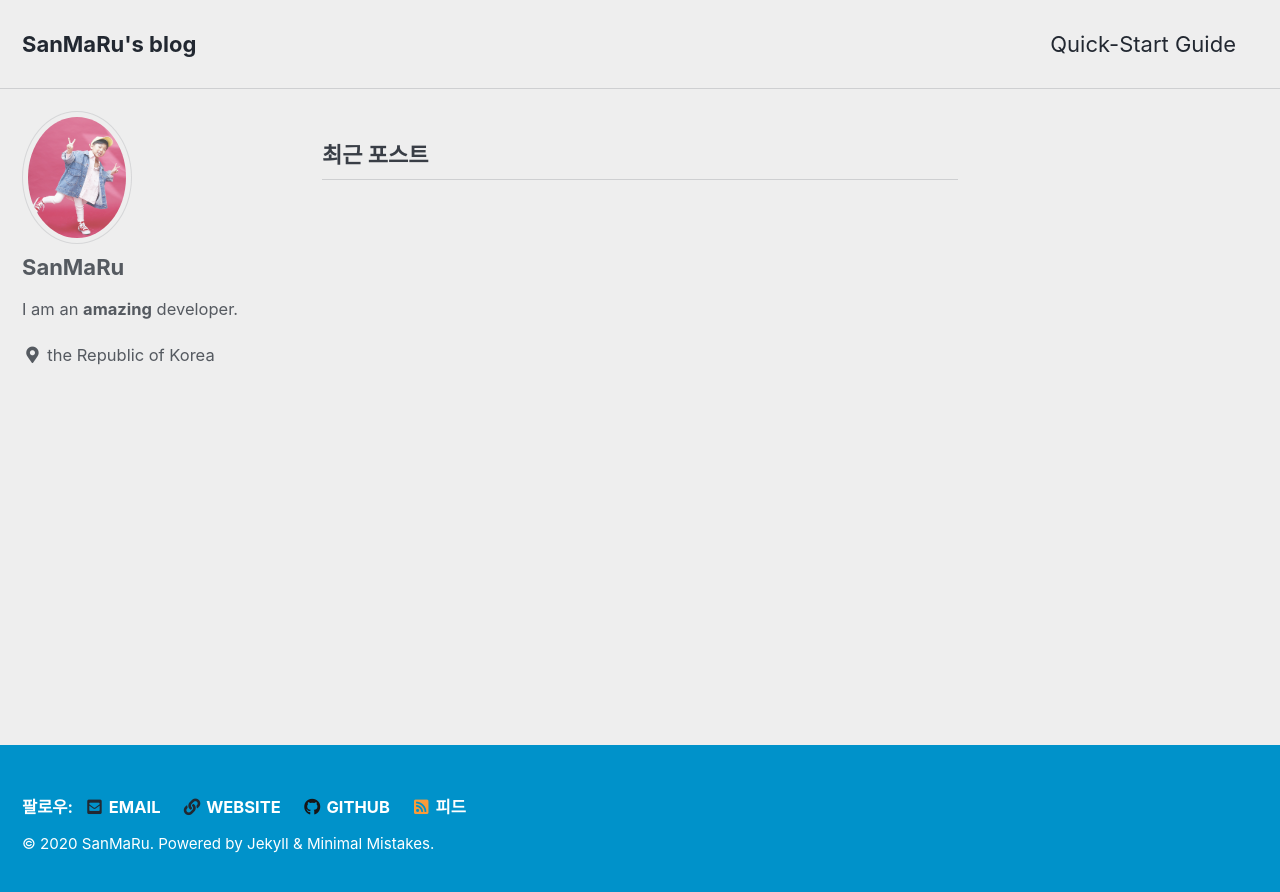
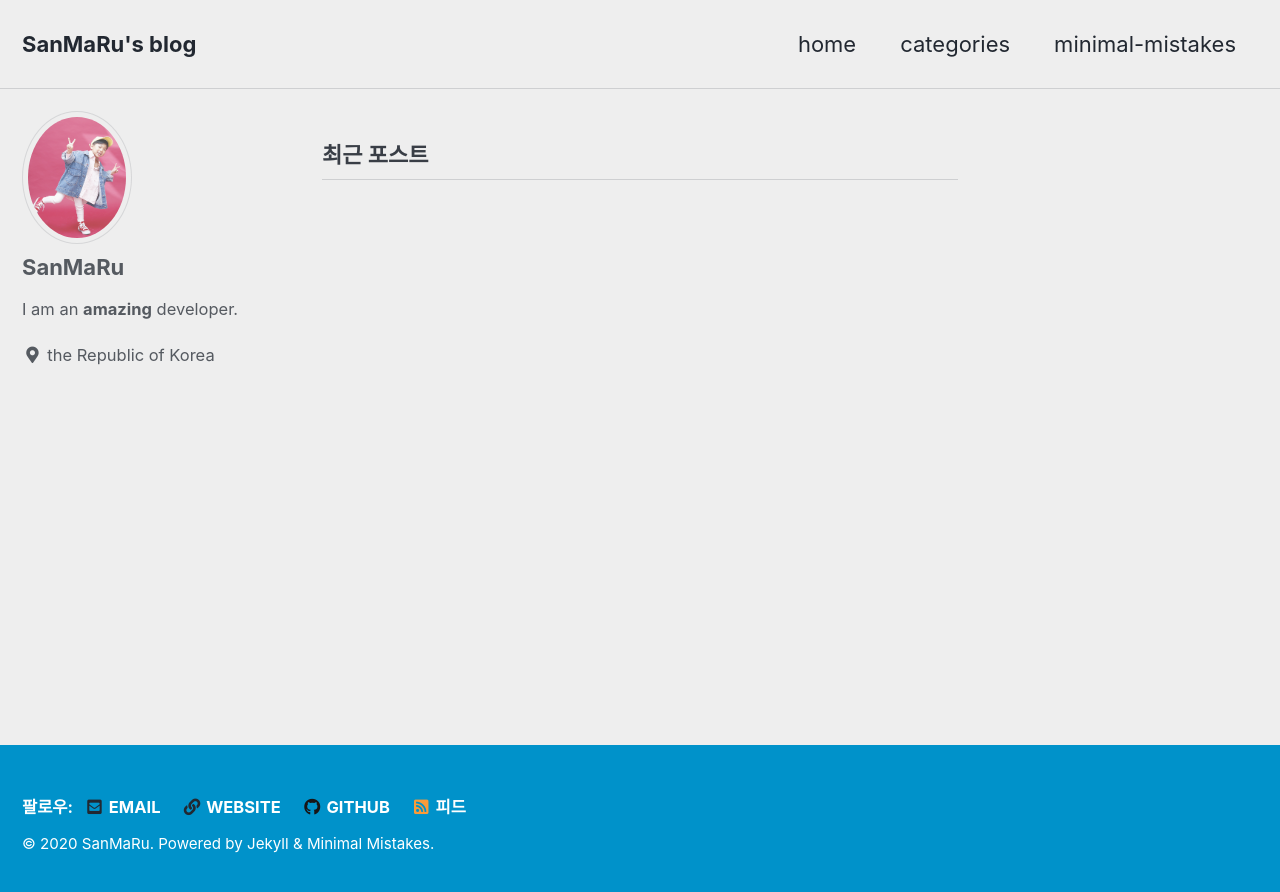
Before and after one commit to sanmaru/sanmaru.github.io, a Jekyll site: the page built from index.md, in a window 1280 px wide. Shown: the top 892 px of the page. Built offline with Jekyll 4.4.1, drawn with Linux system fonts in a browser that asks for light colours; cached includes are drawn as plain includes; the list of posts is cut into pages by our own code.

Commit message:
navi 수정, 카테고리 설정

```diff
--- a/_data/navigation.yml
+++ b/_data/navigation.yml
@@ -1,9 +1,12 @@
 # main links
 main:
-  - title: "Quick-Start Guide"
-    url: https://mmistakes.github.io/minimal-mistakes/docs/quick-start-guide/
-  # - title: "About"
-  #   url: https://mmistakes.github.io/minimal-mistakes/about/
+  - title: "home"
+    url: /
+  - title: "categories"
+    url: /categories/
+  - title: "minimal-mistakes"
+    url: https://mmistakes.github.io/minimal-mistakes
+
   # - title: "Sample Posts"
   #   url: /year-archive/
   # - title: "Sample Collections"
--- a/_layouts/categories.html
+++ b/_layouts/categories.html
@@ -1,5 +1,6 @@
 ---
 layout: archive
+author_profile: true
 ---
 
 {{ content }}
```
